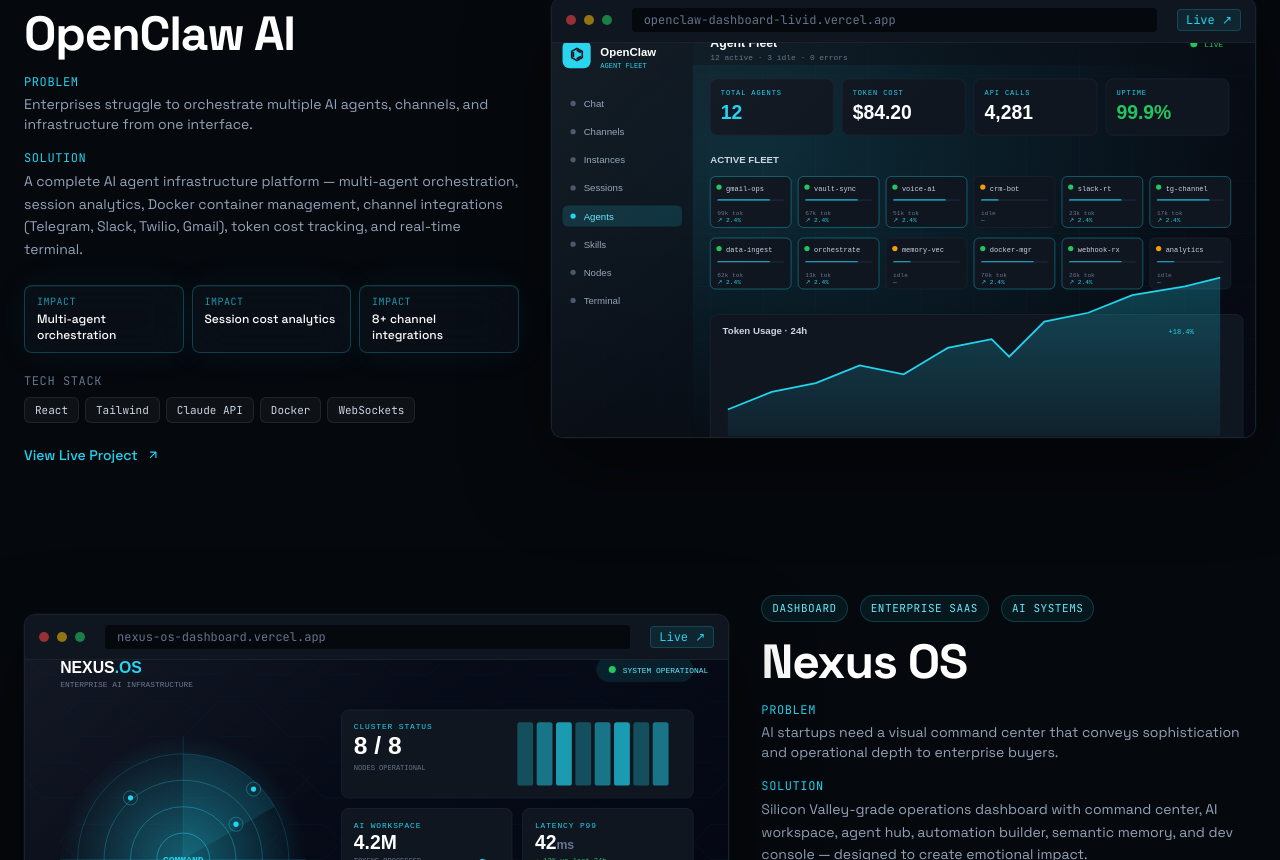
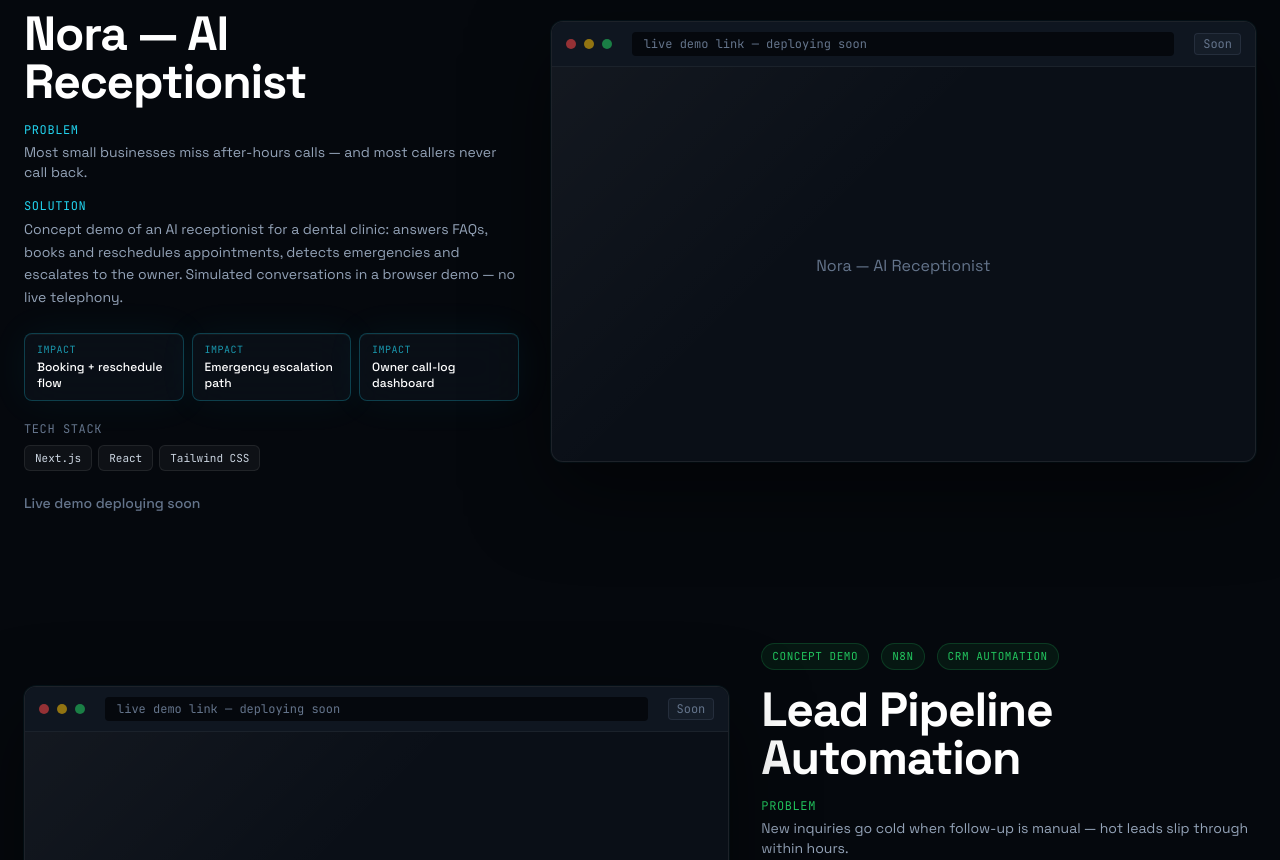
Before and after one commit to awaissattar763-ctrl/awaissattar-portfolio, a React (Vite) app: page / in a window 1280 px wide. Shown: the part 1420-2280 px from the top of the page. Built offline with nearby package versions, Linux system fonts and the light colour scheme.

Commit message:
Add AI receptionist + lead pipeline concept demos as flagship entries
- Two new flagship cards with honest 'Concept Demo' labeling
- Graceful 'deploying soon' state for entries without live links yet

```diff
--- a/src/components/ProjectShowcase.jsx
+++ b/src/components/ProjectShowcase.jsx
@@ -31,6 +31,7 @@
           >
             {project.domain}
           </div>
+          {project.link ? (
             <a
               href={project.link}
               target="_blank"
@@ -40,6 +41,14 @@
             >
               Live ↗
             </a>
+          ) : (
+            <span
+              className="text-xs font-mono px-2 py-0.5 rounded"
+              style={{ color: '#64748b', background: '#64748b15', border: '1px solid #64748b33' }}
+            >
+              Soon
+            </span>
+          )}
         </div>
 
         {/* The thumbnail itself */}
@@ -157,6 +166,7 @@
         </div>
       </div>
 
+      {project.link ? (
         <a
           href={project.link}
           target="_blank"
@@ -176,6 +186,11 @@
             <path d="M7 17L17 7M17 7H7M17 7v10" />
           </svg>
         </a>
+      ) : (
+        <span className="inline-flex items-center gap-2 text-slate-500 text-sm font-medium">
+          Live demo deploying soon
+        </span>
+      )}
     </motion.div>
   );
 }
--- a/src/data/projects.js
+++ b/src/data/projects.js
@@ -1,5 +1,47 @@
 // Flagship projects — full case study cards
 export const flagshipProjects = [
+  {
+    id: 'ai-receptionist',
+    name: 'Nora — AI Receptionist',
+    subtitle: 'AI Front Desk for Local Businesses',
+    tagline: '[ CONCEPT DEMO ]',
+    tags: ['Concept Demo', 'AI Chatbot', 'Appointments'],
+    conceptDemo: true,
+    problem:
+      'Most small businesses miss after-hours calls — and most callers never call back.',
+    solution:
+      'Concept demo of an AI receptionist for a dental clinic: answers FAQs, books and reschedules appointments, detects emergencies and escalates to the owner. Simulated conversations in a browser demo — no live telephony.',
+    stack: ['Next.js', 'React', 'Tailwind CSS'],
+    impact: ['Booking + reschedule flow', 'Emergency escalation path', 'Owner call-log dashboard'],
+    link: null,
+    domain: 'live demo link — deploying soon',
+    gradient: 'cyan',
+    extraBadges: [
+      { text: '● CONCEPT DEMO', color: 'cyan' },
+      { text: '● SIMULATED', color: 'green' },
+    ],
+  },
+  {
+    id: 'lead-pipeline',
+    name: 'Lead Pipeline Automation',
+    subtitle: 'n8n Workflow + Live Demo',
+    tagline: '[ CONCEPT DEMO + N8N ]',
+    tags: ['Concept Demo', 'n8n', 'CRM Automation'],
+    conceptDemo: true,
+    problem:
+      'New inquiries go cold when follow-up is manual — hot leads slip through within hours.',
+    solution:
+      'Concept demo plus a real import-ready n8n workflow: scores every lead with transparent rules, routes hot leads to instant follow-up and Slack alerts, and logs everything to the CRM.',
+    stack: ['Next.js', 'n8n', 'Tailwind CSS'],
+    impact: ['Transparent lead scoring', 'Import-ready n8n workflow', 'Hot-lead Slack alerts'],
+    link: null,
+    domain: 'live demo link — deploying soon',
+    gradient: 'green',
+    extraBadges: [
+      { text: '● CONCEPT DEMO', color: 'green' },
+      { text: '● 21-NODE WORKFLOW', color: 'cyan' },
+    ],
+  },
   {
     id: 'openclaw',
     name: 'OpenClaw AI',
```
Lines whose indentation alone changed are shown as unchanged.
